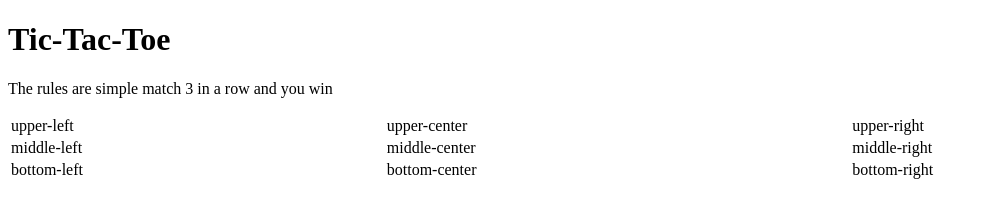
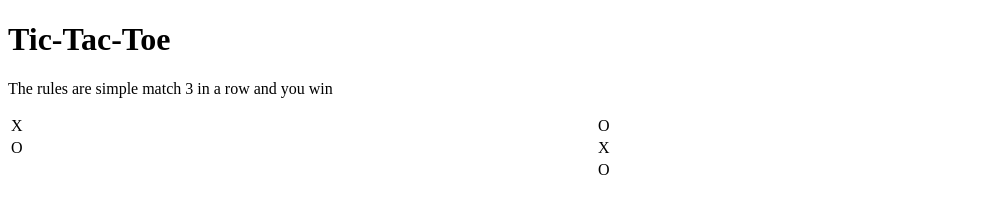
Before and after one commit to mtiller/tic-tac-toe-app, a plain HTML site: page index.html in a window 1280 px wide. Shown: the whole page, without its empty margins (0-989 px from the left). Drawn offline with Linux system fonts and the light colour scheme.

Commit message:
Merged Matthew's changes

```diff
--- a/index.html
+++ b/index.html
@@ -8,17 +8,20 @@
 	<p>The rules are simple match 3 in a row and you win</p>
 	<table style="width:100%">
 	  <tr>
-  	<td>upper-left</td>
-  	<td>upper-center</td>
-  	<td>upper-right</td>
+		<td>X</td>
+  		<td>O</td>
+  		<td></td>
+	  </tr>
 	  <tr>
-    <td>middle-left</td>
-    <td>middle-center</td>
-    <td>middle-right</td>
+		<td>O</td>
+		<td>X</td>
+		<td></td>
+	  </tr>
 	  <tr>
-  	<td>bottom-left</td>
-  	<td>bottom-center</td>
-  	<td>bottom-right</td>
+  		<td></td>
+  		<td>O</td>
+  		<td></td>
+	  </tr>
 	</table>
   </body>
 </html>
```
Lines whose indentation alone changed are shown as unchanged.
